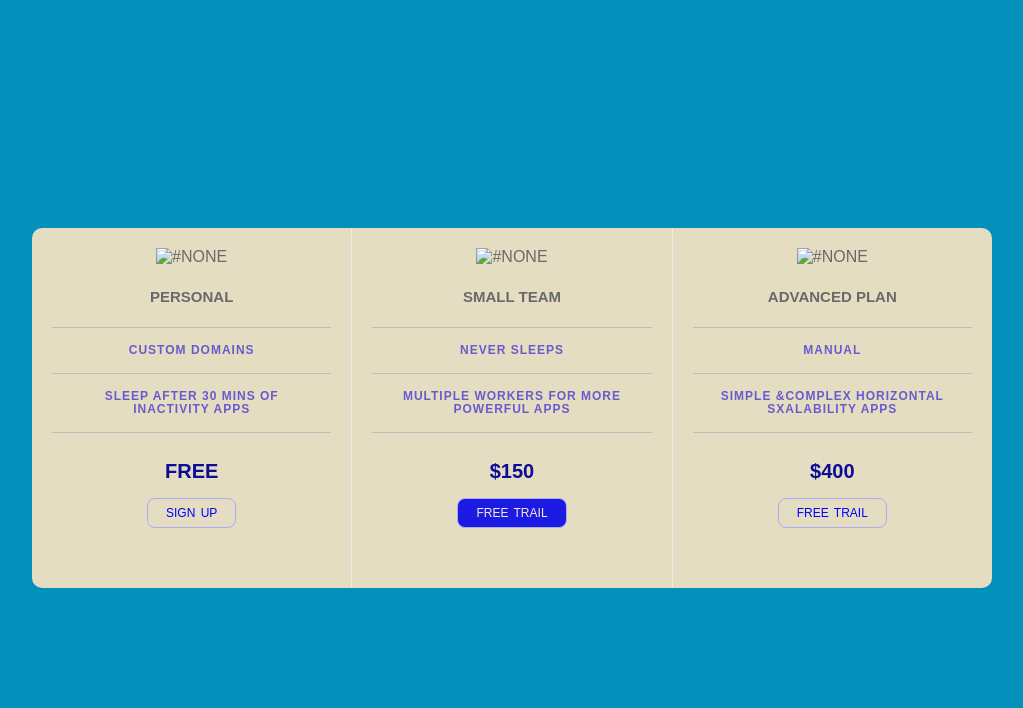
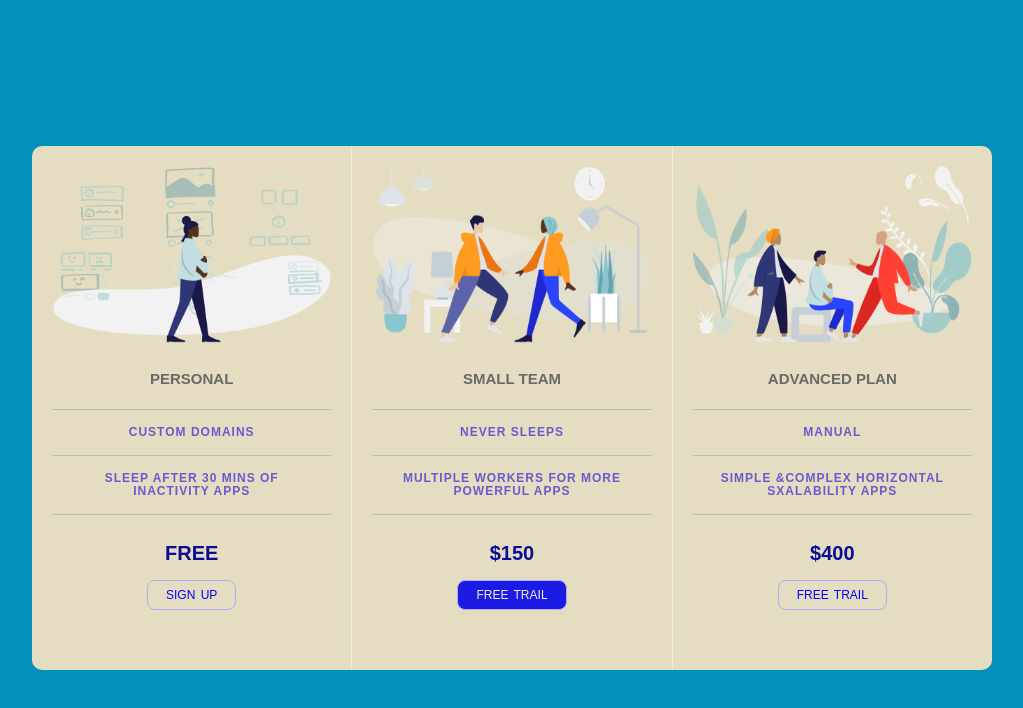
Before and after one commit to nepalikeshu5/pricing-panel-by-using-html-and-css, a plain HTML site: page pricing-panel.html in a window 1280 px wide. Shown: the whole page, without its empty margins (128-1151 px from the left). Drawn offline with Linux system fonts and the light colour scheme.

Commit message:
updates images

```diff
--- a/pricing-panel.html
+++ b/pricing-panel.html
@@ -12,7 +12,7 @@
 
         <!-- personal plan start-->
         <div class="Pricing-plan">
-            <img src="icons/icon1.png" alt="#none">
+            <img src="icon1.png" alt="#none">
             <h2 class="plan">Personal</h2>
             <ul class="plan-features">
                 <li class="plan-items">custom domains</li>
@@ -26,7 +26,7 @@
         <!-- small team plan start-- -->
 
         <div class="Pricing-plan">
-            <img src="icons/icon2.png" alt="#none">
+            <img src="icon2.png" alt="#none">
             <h2 class="plan">small team</h2>
             <ul class="plan-features">
                 <li class="plan-items">Never Sleeps</li>
@@ -40,7 +40,7 @@
 
         <!-- business plan start-- -->
         <div class="Pricing-plan">
-            <img src="icons/icon3.png" alt="#none">
+            <img src="icon3.png" alt="#none">
             <h2 class="plan">Advanced plan</h2>
             <ul class="plan-features">
                 <li class="plan-items">Manual</li>
```
Also changed, not shown: icon1.png (renamed from images/icon1.png), icon2.png (renamed from images/icon2.png), icon3.png (renamed from images/icon3.png).
